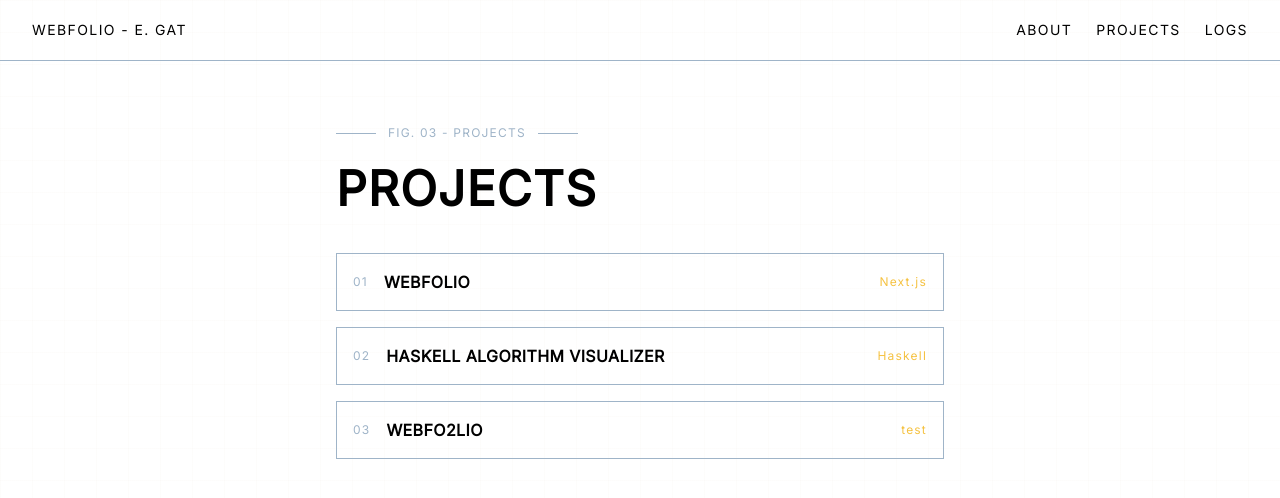
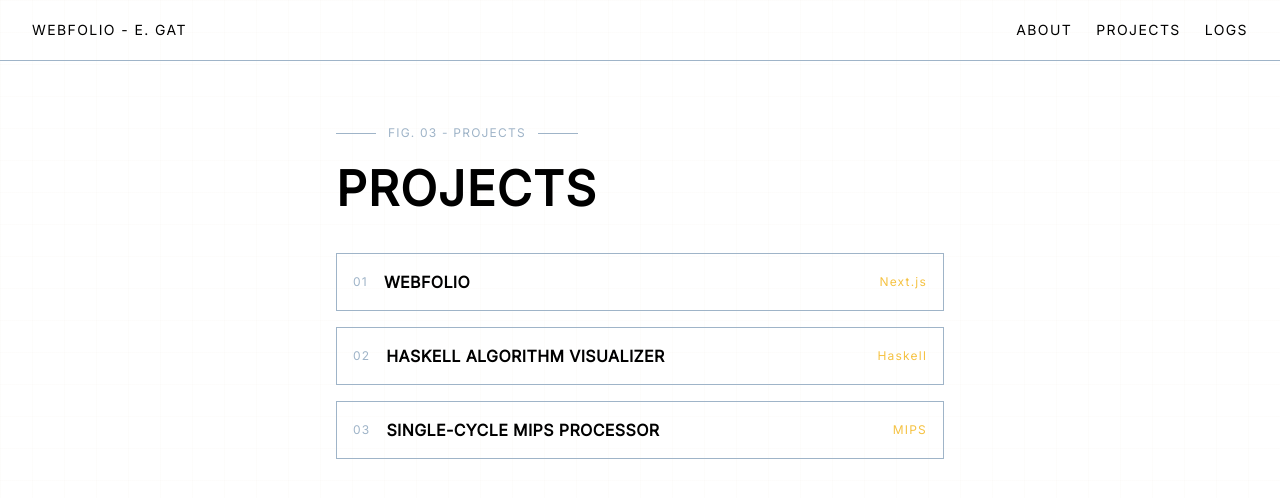
Before and after one commit to Anonymoose725/webfolio, a Next.js app: page /projects in a window 1280 px wide. Shown: the top 498 px of the page. Built offline with nearby package versions, Linux system fonts and the light colour scheme.

Commit message:
mips project update

```diff
--- a/app/projects/page.tsx
+++ b/app/projects/page.tsx
@@ -16,10 +16,10 @@ const projects = [
         href: "https://github.com/Anonymoose725/algo-visualizer",
     },
     {
-        title: "Webfo2lio",
-        blurb: "It's a website AND a portfolio. How is this possible??",
-        tags: ["test", "test"],
-        href: "google.com",
+        title: "Single-Cycle MIPS Processor",
+        blurb: "A processor designed in Logisim Evolution to execute instructions through the MIPS architecture datapath in a single clock cycle",
+        tags: ["MIPS", "Assembly", "CPU", "Logisim"],
+        href: "https://github.com/Anonymoose725/mips-single-cycle",
     },
 ];
 
```
